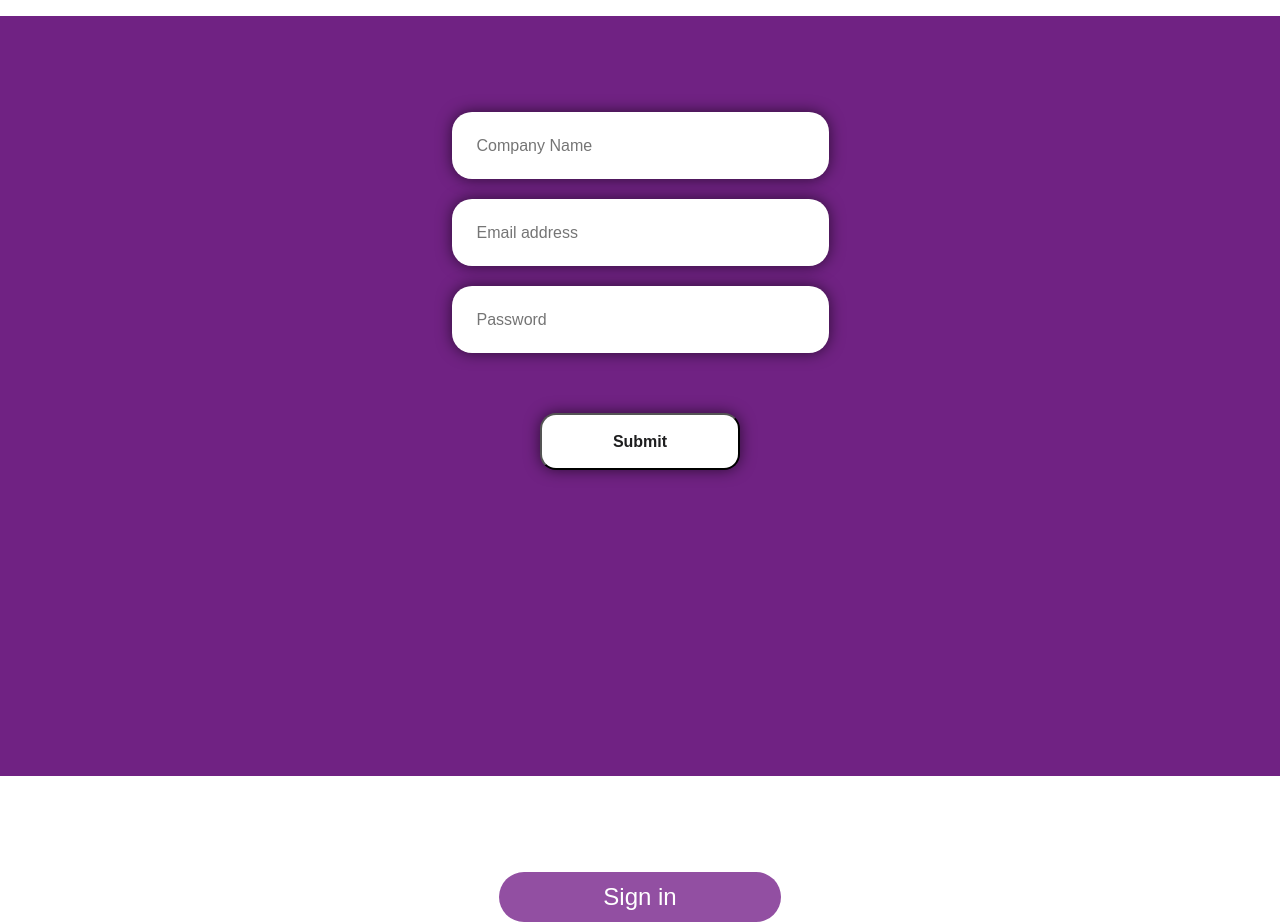
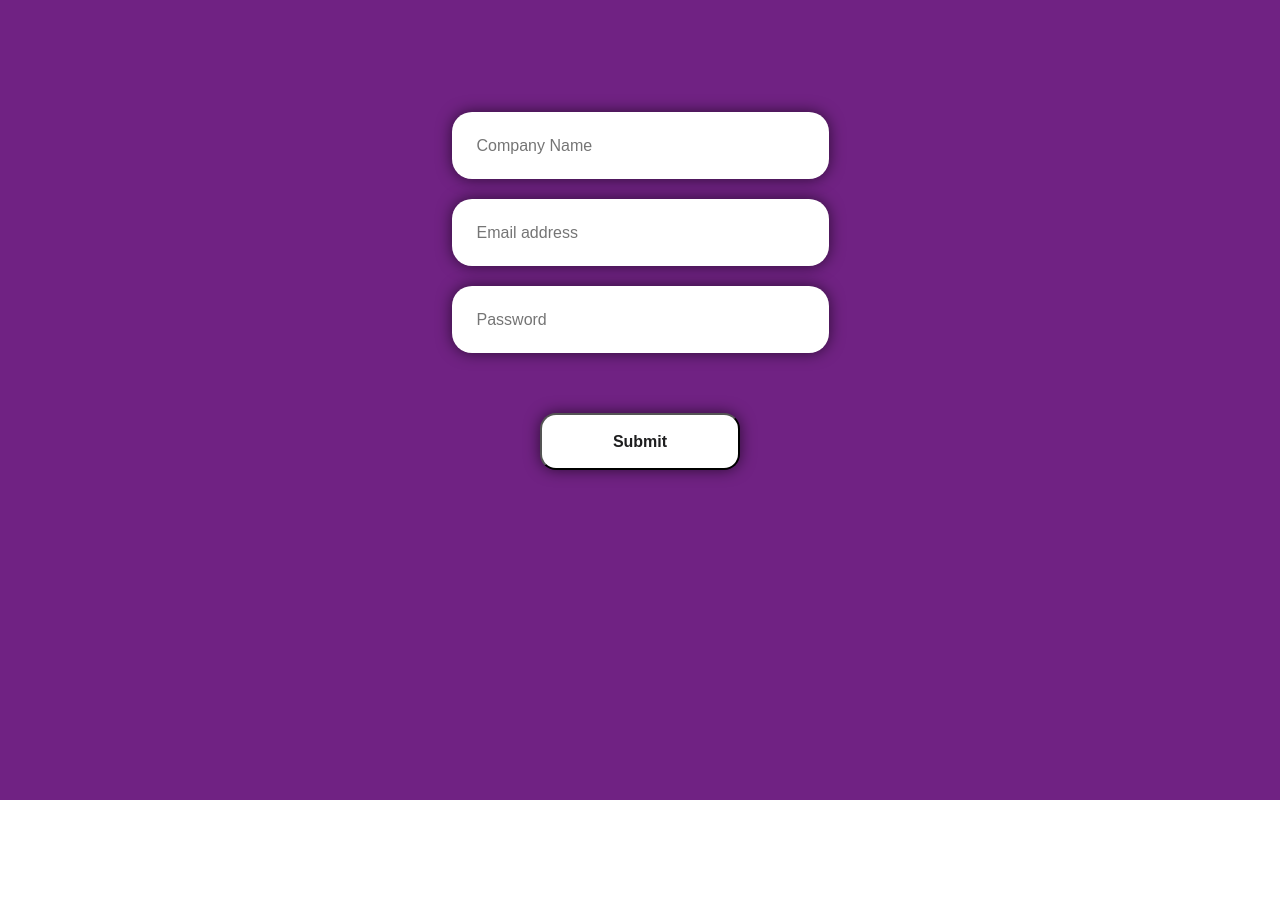
Before and after one commit to HACK4TKM/BOTL, a React (Create React App) app: page /sponsor/signup in a window 1280 px wide. After the commit the page ends 800 px from the top, so only its background shows below. Built offline with nearby package versions, Linux system fonts and the light colour scheme.

Commit message:
commit kp

```diff
--- a/src/SponsorLogin.css
+++ b/src/SponsorLogin.css
@@ -3,6 +3,10 @@
     padding: 0px;
     display: block;
     background-color: #702283;
+}
+.cont{
+    background-color: #702283;
+
 }
 
 .form-container{
--- a/src/SponsorSignup.js
+++ b/src/SponsorSignup.js
@@ -48,7 +48,7 @@ function SponsorSignup() {
 
 
   return (
-    <div>
+    <div className='cont'>
     <form className="form-container" onSubmit={handleSignUp} method='POST'>
           <p className="subtitle">{error}</p>
           <input
@@ -75,11 +75,7 @@ function SponsorSignup() {
               className="pass" required />
           <button type="submit" className={`submit`}>Submit</button>
     </form>
-    <Link to="/sponsor/login" style={{ textDecoration: "none" }}>
-      <button type="button" className="btn">
-        Sign in
-      </button>
-    </Link>
+
     </div>
   );
 }
```
